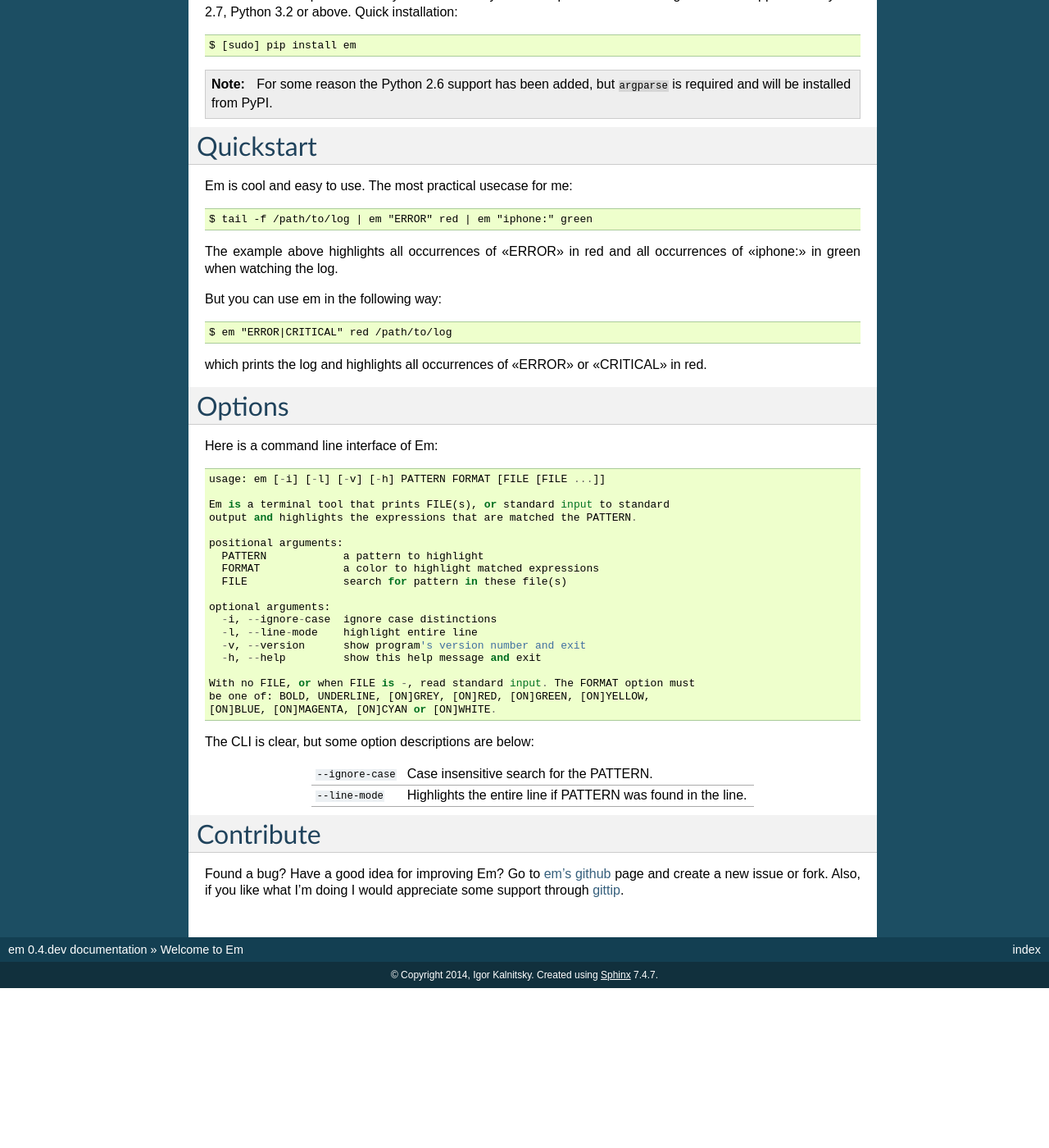
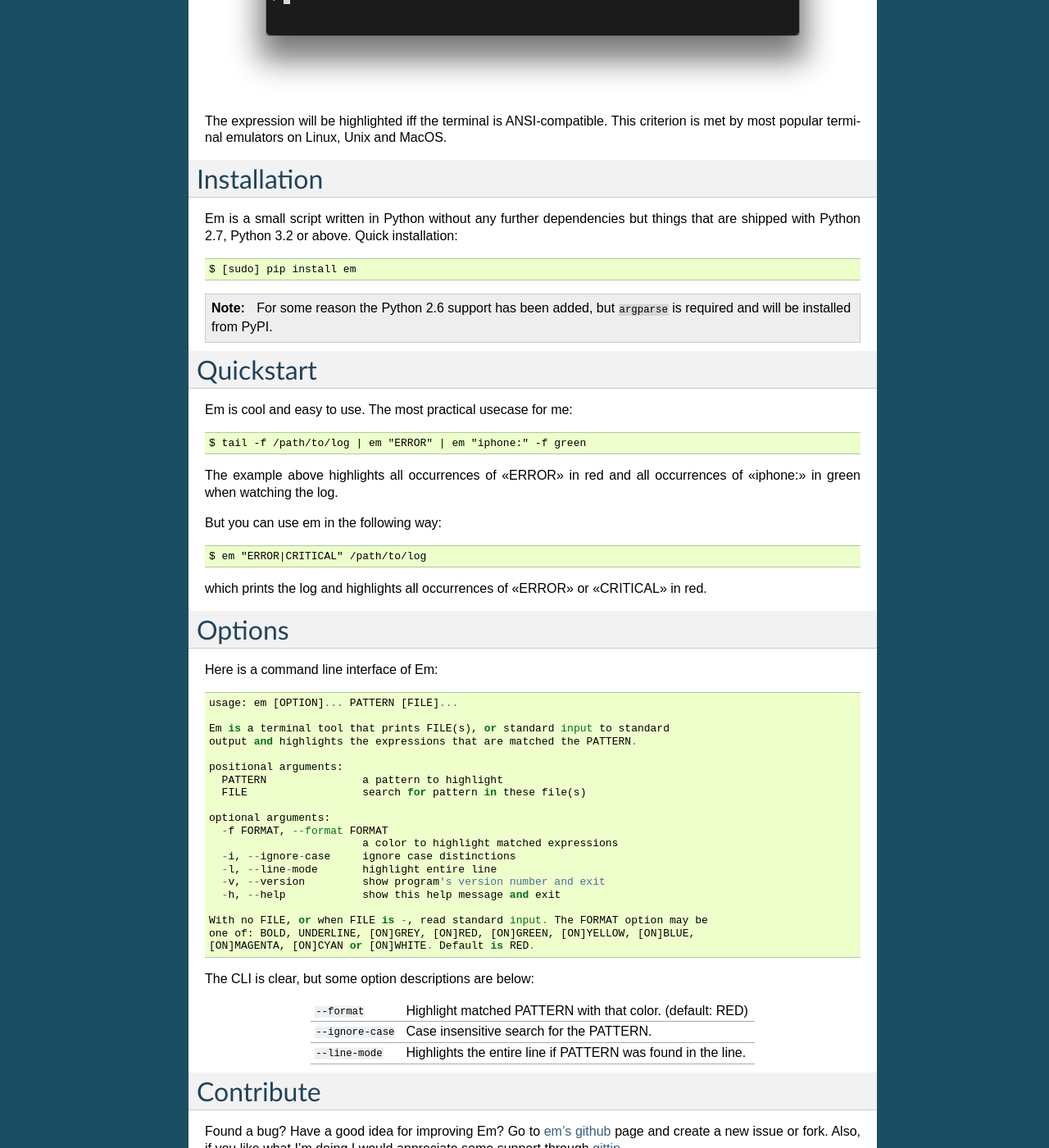
Before and after one commit to ikalnytskyi/em, a Sphinx documentation site: the page built from docs/index.rst, in a window 1280 px wide and 1400 px high, scrolled down 528 px. Shown: the whole window at 82% size. Built offline with Sphinx 7.4.7, drawn with Linux system fonts in a browser that asks for light colours; before the commit the page ends 1733 px from its top, so only the background shows below that; some of the changed text lies outside the part shown.

Commit message:
Version 0.4

```diff
--- a/docs/index.rst
+++ b/docs/index.rst
@@ -50,29 +50,33 @@ Options
 
 Here is a command line interface of Em::
 
-    usage: em [-i] [-l] [-v] [-h] PATTERN FORMAT [FILE [FILE ...]]
+    usage: em [OPTION]... PATTERN [FILE]...
 
     Em is a terminal tool that prints FILE(s), or standard input to standard
     output and highlights the expressions that are matched the PATTERN.
 
     positional arguments:
-      PATTERN            a pattern to highlight
-      FORMAT             a color to highlight matched expressions
-      FILE               search for pattern in these file(s)
+      PATTERN               a pattern to highlight
+      FILE                  search for pattern in these file(s)
 
     optional arguments:
-      -i, --ignore-case  ignore case distinctions
-      -l, --line-mode    highlight entire line
-      -v, --version      show program's version number and exit
-      -h, --help         show this help message and exit
+      -f FORMAT, --format FORMAT
+                            a color to highlight matched expressions
+      -i, --ignore-case     ignore case distinctions
+      -l, --line-mode       highlight entire line
+      -v, --version         show program's version number and exit
+      -h, --help            show this help message and exit
 
-    With no FILE, or when FILE is -, read standard input. The FORMAT option must
-    be one of: BOLD, UNDERLINE, [ON]GREY, [ON]RED, [ON]GREEN, [ON]YELLOW,
-    [ON]BLUE, [ON]MAGENTA, [ON]CYAN or [ON]WHITE.
+    With no FILE, or when FILE is -, read standard input. The FORMAT option may be
+    one of: BOLD, UNDERLINE, [ON]GREY, [ON]RED, [ON]GREEN, [ON]YELLOW, [ON]BLUE,
+    [ON]MAGENTA, [ON]CYAN or [ON]WHITE. Default is RED.
 
 The CLI is clear, but some option descriptions are below:
 
 ======================   =====================================================
+ ``--format``             Highlight matched PATTERN with that color.
+                          (default: RED)
+----------------------   -----------------------------------------------------
  ``--ignore-case``        Case insensitive search for the PATTERN.
 ----------------------   -----------------------------------------------------
  ``--line-mode``          Highlights the entire line if PATTERN was found in
--- a/em/__init__.py
+++ b/em/__init__.py
@@ -21,7 +21,7 @@ import gettext
 import argparse
 
 
-__version__ = '0.4.dev'
+__version__ = '0.4.0'
 
 
 #: True if Python 2.x interpreter was detected
@@ -142,7 +142,7 @@ def get_arguments():
 
     parser = argparse.ArgumentParser(
         usage=_(
-            'em [OPTION]... PATTERN FORMAT [FILE]...'),
+            'em [OPTION]... PATTERN [FILE]...'),
         description=_(
             'Em is a terminal tool that prints FILE(s), or standard '
             'input to standard output and highlights the expressions that '
--- a/setup.py
+++ b/setup.py
@@ -86,7 +86,7 @@ class LocaleCompile(Command):
 
 setup(
     name='em',
-    version='0.4.dev',
+    version='0.4.0',
     url='https://github.com/ikalnitsky/em',
     license='BSD',
     author='Igor Kalnitsky',
@@ -108,6 +108,7 @@ setup(
         'Environment :: Console',
         'Programming Language :: Python',
         'Programming Language :: Python :: 2',
+        'Programming Language :: Python :: 2.6',
         'Programming Language :: Python :: 2.7',
         'Programming Language :: Python :: 3',
         'Programming Language :: Python :: 3.2',
```
Also changed, not shown: other parts of docs/index.rst (+2 -2 lines), docs/_static/em-example.png, 3 other files.
